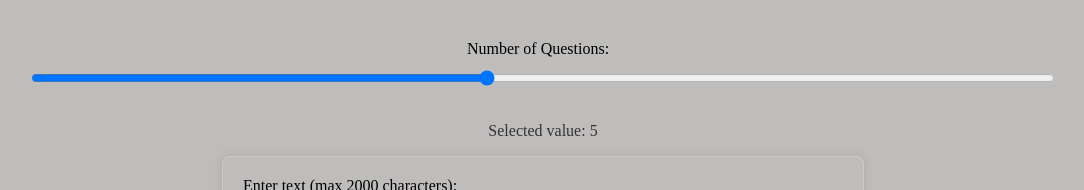
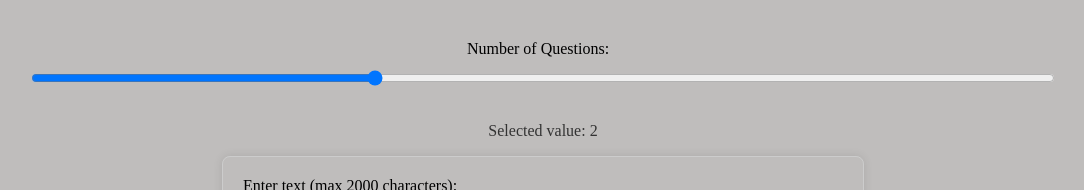
Before and after one commit to NekruzAsh/QuizGenAI, a plain HTML site: page quiz.html in a window 1280 px wide. Shown: the part 146-336 px from the top of the page, without its empty margins (97-1181 px from the left). Drawn offline with Linux system fonts and the light colour scheme.

Commit message:
Update quiz.html

```diff
--- a/quiz.html
+++ b/quiz.html
@@ -14,10 +14,10 @@
     <h1>Quiz Generator</h1>
 
 
-    <div class="slider-container">
+   <div class="slider-container">
         <label for="slider">Number of Questions: </label>
-        <input type="range" id="slider" min="1" max="10" value="5" step="1">
-        <p id="slider-value">Selected value: 5</p>
+        <input type="range" id="slider" min="1" max="4" value="2" step="1">
+        <p id="slider-value">Selected value: 2</p>
     </div>
 
     <div class="input-container">
```
